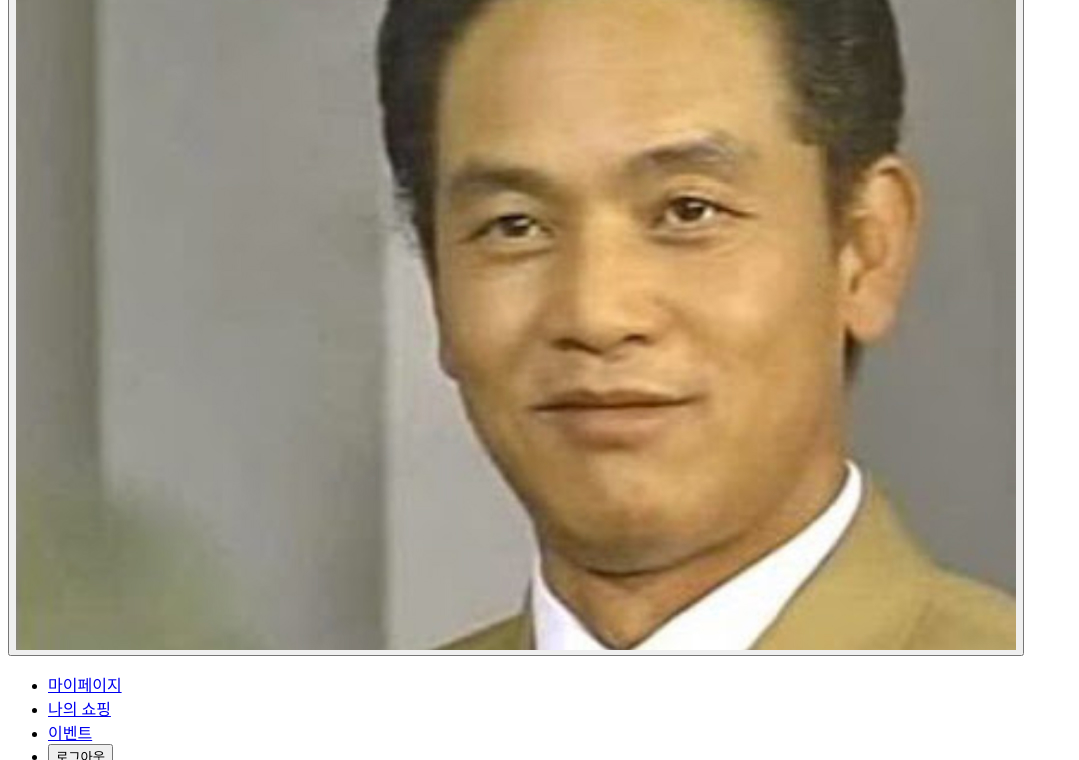
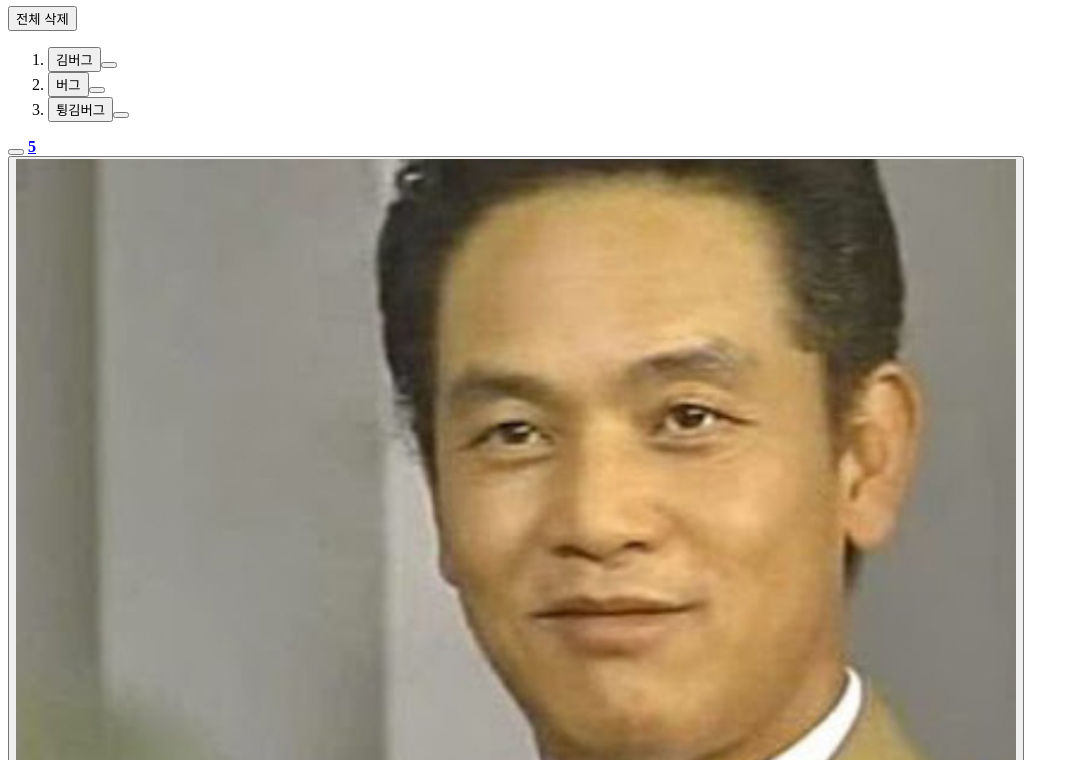
Before and after one commit to likeyeon/tomorrow-house, a website: page index.html in a window 1280 px wide. Shown: the part 340-1100 px from the top of the page, without its empty margins (0-1079 px from the left). Drawn offline with Linux system fonts and the light colour scheme.

Commit message:
✨ Implement search history in desktop devices

```diff
--- a/index.html
+++ b/index.html
@@ -55,6 +55,7 @@
               </div>
 
               <div class="gnb-right">
+                <div class="gnb-search">
                   <div class="input-group lg-only">
                     <i class="ic-search" aria-hidden></i>
                     <input
@@ -62,6 +63,52 @@
                       type="text"
                       placeholder="스토어 검색"
                     />
+                  </div>
+
+                  <section class="search-history is-active">
+                    <header class="search-history-header">
+                      <h2 class="title">최근 검색어</h2>
+                      <button type="button">전체 삭제</button>
+                    </header>
+
+                    <!-- NOTE: 최근 검색어가 존재할 경우 -->
+                    <div class="search-history-content">
+                      <ol class="search-history-list">
+                        <li class="search-history-item">
+                          <button class="word-button" type="button">
+                            김버그</button
+                          ><button
+                            class="delete-button"
+                            type="button"
+                            aria-label="검색어 삭제"
+                          >
+                            <i class="ic-close"></i>
+                          </button>
+                        </li>
+                        <li class="search-history-item">
+                          <button class="word-button" type="button">버그</button
+                          ><button
+                            class="delete-button"
+                            type="button"
+                            aria-label="검색어 삭제"
+                          >
+                            <i class="ic-close"></i>
+                          </button>
+                        </li>
+                        <li class="search-history-item">
+                          <button class="word-button" type="button">
+                            튕김버그</button
+                          ><button
+                            class="delete-button"
+                            type="button"
+                            aria-label="검색어 삭제"
+                          >
+                            <i class="ic-close"></i>
+                          </button>
+                        </li>
+                      </ol>
+                    </div>
+                  </section>
                 </div>
 
                 <!-- NOTE: 로그인을 했을 경우-->
```
Also changed, not shown: styles/layouts/_gnb.scss (+27 -3 lines). Lines whose indentation alone changed are shown as unchanged.
